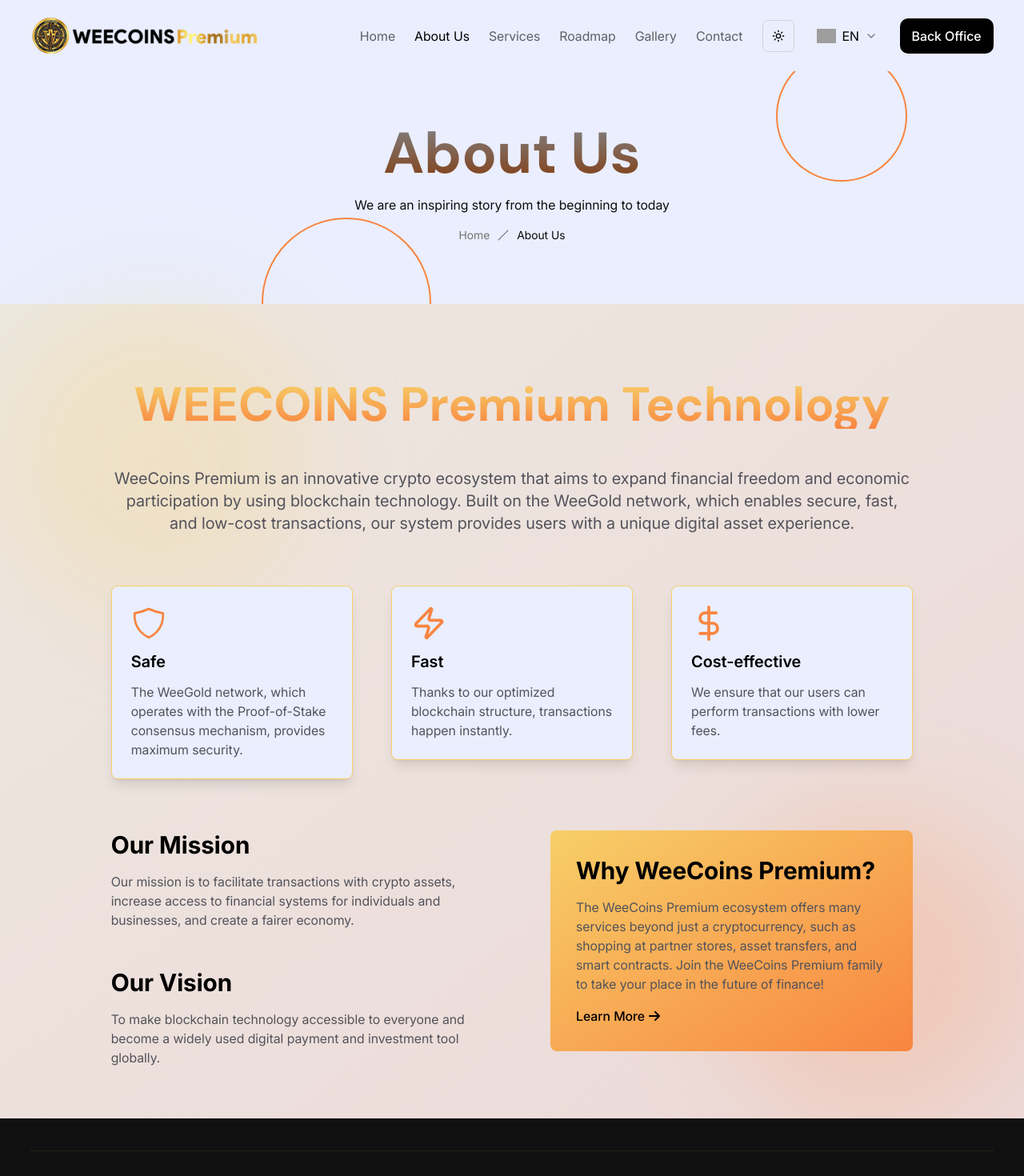
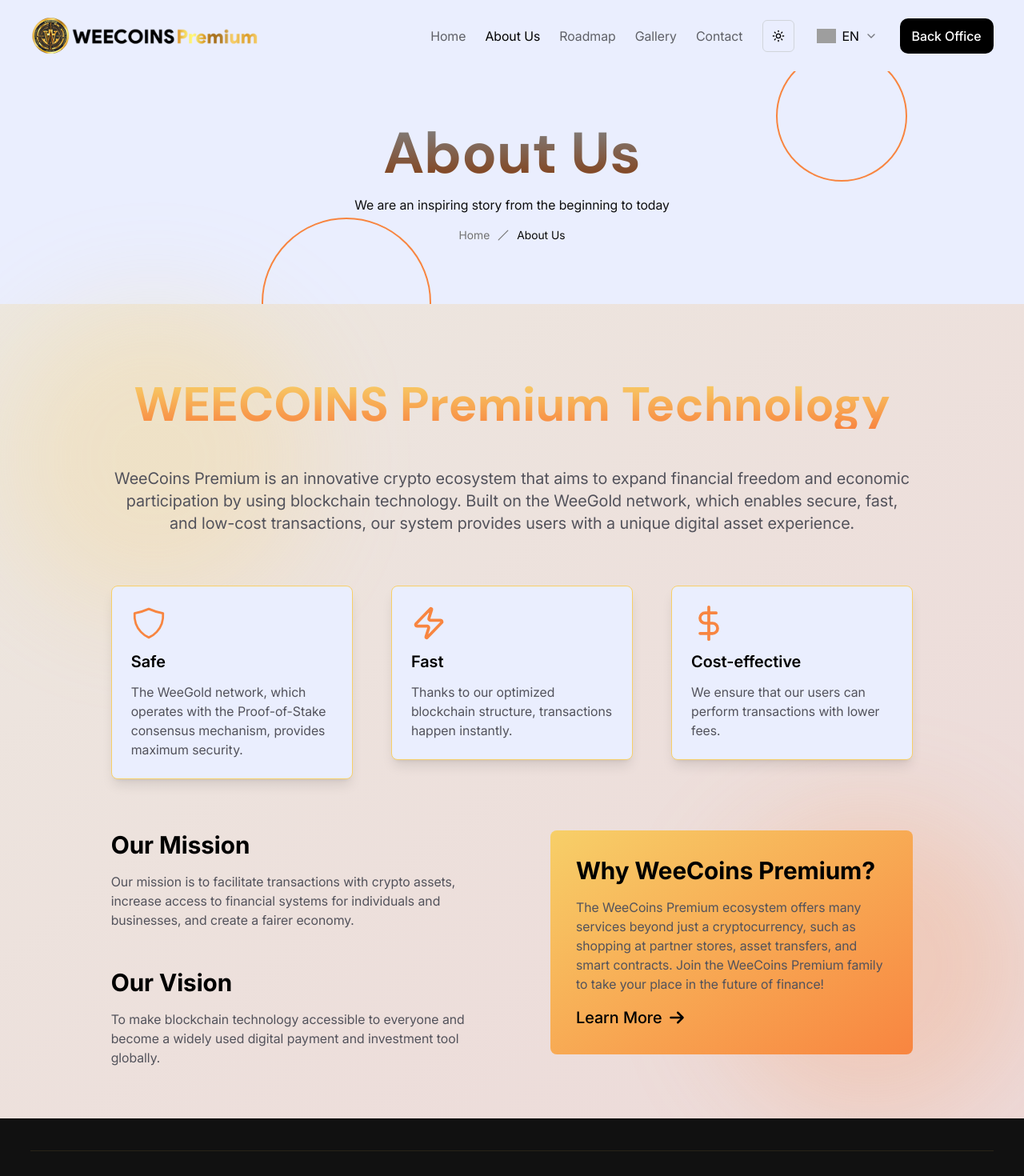
Before and after one commit to ismailkskn98/weecoins-premium, a Next.js app: page /en/about in a window 1280 px wide. Shown: the top 1470 px of the page at 80% size. Built offline with nearby package versions, Linux system fonts and the light colour scheme; grey boxes are pictures that could not be loaded.

Commit message:
Gezinme ve yerelleştirme dosyalarından 'Hizmetler'i kaldırın; Hero bileşenlerindeki stilleri ve düzeni güncellendi.

```diff
--- a/messages/az.json
+++ b/messages/az.json
@@ -3,7 +3,6 @@
     "navbar": {
       "home": "Əsas səhifə",
       "about": "Haqqımızda",
-      "services": "Xidmətlər",
       "roadmap": "Yol xəritəsi",
       "gallery": "Qalereya",
       "contact": "Əlaqə"
--- a/messages/en.json
+++ b/messages/en.json
@@ -3,7 +3,6 @@
     "navbar": {
       "home": "Home",
       "about": "About Us",
-      "services": "Services",
       "roadmap": "Roadmap",
       "gallery": "Gallery",
       "contact": "Contact"
--- a/messages/ru.json
+++ b/messages/ru.json
@@ -3,7 +3,6 @@
     "navbar": {
       "home": "Главная",
       "about": "О нас",
-      "services": "Услуги",
       "roadmap": "Дорожная карта",
       "gallery": "Галерея",
       "contact": "Контакты"
--- a/messages/tr.json
+++ b/messages/tr.json
@@ -3,7 +3,6 @@
     "navbar": {
       "home": "Anasayfa",
       "about": "Hakkımızda",
-      "services": "Servisler",
       "roadmap": "Yol Haritası",
       "gallery": "Galeri",
       "contact": "İletişim"
--- a/src/app/[locale]/services/page.jsx
+++ /dev/null
@@ -1,10 +0,0 @@
-import PageTitle from "@/components/common/PageTitle";
-import React from "react";
-
-export default function Services() {
-  return (
-    <>
-      <PageTitle title={"Services"} subtitle={"Lorem ipsum dolor sit amet consectetur adipisicing elit. At, voluptas?"} />
-    </>
-  );
-}
--- a/src/components/common/LearnMore.jsx
+++ b/src/components/common/LearnMore.jsx
@@ -8,9 +8,9 @@
   return (
     <Link
       href={href}
-      className="group flex items-center gap-1 font-inter font-medium text-black transition-all duration-150 hover:underline hover:underline-offset-4 dark:text-white"
+      className="group flex items-center gap-1 font-inter font-medium text-black transition-all duration-150 hover:underline hover:underline-offset-4 dark:text-white xl:gap-2 xl:text-xl"
     >
-      {t("hero.learnMore")} <FaArrowRight className="h-4 w-4 transition-all duration-200 group-hover:translate-x-1" />
+      {t("hero.learnMore")} <FaArrowRight className="h-4 w-4 transition-all duration-200 group-hover:translate-x-1 xl:h-5 xl:w-5" />
     </Link>
   );
 }
--- a/src/components/common/header/MobileNavbar.jsx
+++ b/src/components/common/header/MobileNavbar.jsx
@@ -16,7 +16,6 @@
   const navItems = [
     { path: "/", label: t("navbar.home") },
     { path: "/about", label: t("navbar.about") },
-    { path: "/services", label: t("navbar.services") },
     { path: "/roadmap", label: t("navbar.roadmap") },
     { path: "/gallery", label: t("navbar.gallery") },
     { path: "/contact", label: t("navbar.contact") },
--- a/src/components/common/header/Navbar.jsx
+++ b/src/components/common/header/Navbar.jsx
@@ -10,7 +10,6 @@
   const navItems = [
     { path: "/", label: t("navbar.home") },
     { path: "/about", label: t("navbar.about") },
-    { path: "/services", label: t("navbar.services") },
     { path: "/roadmap", label: t("navbar.roadmap") },
     { path: "/gallery", label: t("navbar.gallery") },
     { path: "/contact", label: t("navbar.contact") },
--- a/src/components/home/hero/HeroContent.jsx
+++ b/src/components/home/hero/HeroContent.jsx
@@ -7,7 +7,7 @@
 export default function HeroContent() {
   const t = useTranslations("HomePage");
   return (
-    <article className="flex w-full flex-col items-center justify-center gap-6 lg:items-start xl:w-auto 2xl:justify-start">
+    <article className="flex w-full flex-col items-start justify-center gap-6 lg:items-start xl:w-auto 2xl:justify-start">
       <div className="relative">
         <Image
           src="/images/weecoins-text-bg.svg"
@@ -16,16 +16,16 @@
           alt="WeeCoins Premium logo"
           className="absolute -left-24 -top-9 -z-10 h-full w-full max-w-[360px] -rotate-180 object-cover xl:-left-36 xl:max-w-[390px]"
         />
-        <h2 className="realtive flex flex-col items-center bg-gradient-to-t from-light-833E15 to-dark-0d0d0d bg-clip-text font-dmSans text-[80px] font-bold text-transparent dark:to-dark-808080 lg:items-start 2xl:text-[90px]">
+        <h2 className="realtive flex flex-col items-center bg-gradient-to-t from-light-833E15 to-dark-0d0d0d bg-clip-text font-dmSans text-[80px] font-bold text-transparent dark:to-dark-808080 lg:items-start 2xl:text-[100px]">
           WeeCoins<span className="-mt-9">Premium</span>
         </h2>
       </div>
 
-      <p className="-mt-4 w-full max-w-[457px] font-inter text-[22px] text-light-010D3E">{t("hero.description")}</p>
-      <div className="flex items-center gap-4">
+      <p className="-mt-4 w-full max-w-[650px] font-inter text-[22px] text-light-010D3E">{t("hero.description")}</p>
+      <div className="flex items-center gap-4 xl:mt-2 xl:gap-6">
         <Link
           href={"/contact"}
-          className="relative z-10 overflow-hidden rounded-10 bg-gradient-to-tr from-[#F8944A] to-[#F6D171] px-15px py-10px text-base font-medium text-light-833E15 before:absolute before:bottom-0 before:left-0 before:top-0 before:-z-10 before:h-full before:w-10/12 before:origin-bottom-left before:scale-50 before:rounded-10 before:bg-[#F8944A] before:opacity-50 before:transition-all before:duration-200 before:content-[''] hover:before:w-full hover:before:origin-bottom-left hover:before:scale-100 hover:before:opacity-100"
+          className="relative z-10 overflow-hidden rounded-10 bg-gradient-to-tr from-[#F8944A] to-[#F6D171] px-15px py-10px text-base font-medium text-light-833E15 shadow-xl before:absolute before:bottom-0 before:left-0 before:top-0 before:-z-10 before:h-full before:w-10/12 before:origin-bottom-left before:scale-50 before:rounded-10 before:bg-[#F8944A] before:opacity-50 before:transition-all before:duration-200 before:content-[''] hover:before:w-full hover:before:origin-bottom-left hover:before:scale-100 hover:before:opacity-100 xl:px-8 xl:py-5 xl:text-xl"
         >
           {t("hero.button")}
         </Link>
--- a/src/components/home/hero/Visual.jsx
+++ b/src/components/home/hero/Visual.jsx
@@ -24,7 +24,7 @@
         alt="weecoins material"
         width={231}
         height={231}
-        className="bottom-image absolute -bottom-52 right-0 z-20 hidden max-h-[200px] max-w-[200px] drop-shadow-2xl lg:inline xl:-bottom-[12.5rem] xl:-right-20 2xl:-bottom-48 2xl:-right-32 2xl:max-h-[231px] 2xl:max-w-[231px]"
+        className="bottom-image absolute -bottom-52 right-0 z-20 hidden max-h-[200px] max-w-[200px] drop-shadow-2xl lg:inline xl:-bottom-[12.5rem] xl:-right-20 2xl:-bottom-52 2xl:-right-36 2xl:max-h-[231px] 2xl:max-w-[231px]"
         // style={{ filter: "blur(4px)" }}
       />
     </article>
--- a/src/components/home/hero/index.jsx
+++ b/src/components/home/hero/index.jsx
@@ -6,9 +6,9 @@
 
 export default function Hero() {
   return (
-    <main className="fluid gridContainer relative h-auto w-full pb-10 pt-40 lg:h-[830px] lg:pb-0 lg:pt-0">
+    <main className="fluid gridContainer relative h-auto w-full pb-10 pt-40 lg:h-[880px] lg:pb-0 lg:pt-0">
       <Gradient />
-      <section className="mx-auto flex w-full flex-col items-center justify-center gap-10 lg:flex-row lg:justify-between lg:gap-0 xl:w-11/12 2xl:w-10/12">
+      <section className="mx-auto flex w-full flex-col items-center justify-center gap-10 lg:flex-row lg:justify-between lg:gap-0 xl:w-11/12">
         <HeroContent />
         <Visual />
       </section>
```
